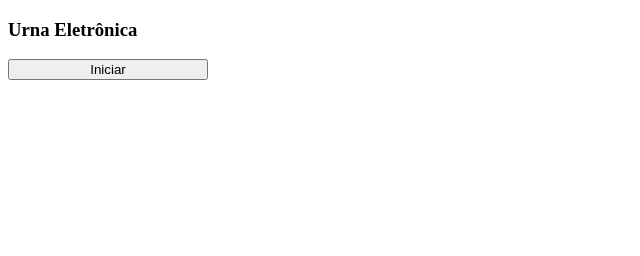
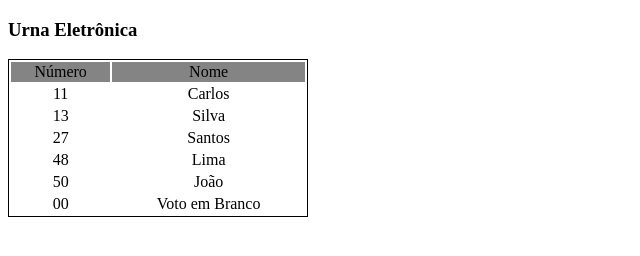
Before and after one commit to jlima32/urna-eletronica, a plain HTML site: page index.html in a window 1280 px wide. Shown: the whole page, without its empty margins (0-640 px from the left). Drawn offline with Linux system fonts and the light colour scheme.

Commit message:
fix: desafio 9 - array dos candidatos

```diff
--- a/index.html
+++ b/index.html
@@ -11,21 +11,35 @@
 
     <h3>Urna Eletrônica</h3>
 
-    <button type="submit" onclick="nomeCandidatos()">Iniciar</button>
-    <br>
+    <!-- <button type="submit" onclick="nomeCandidatos()">Iniciar</button>
+    <br> -->
 
+    <table id="table">
+        <thead>
+            <tr>
+                <td>Número</td>
+                <td>Nome</td>
+            </tr>
+        </thead>
+        <tbody>
 
+        </tbody>
+    </table>
 
-    <h4 id="opcoes"></h4>
+    <div id="teste">
+
+    </div>
+
+    <!-- <h4 id="opcoes"></h4>
     <p><span id="candidato1"></span></p>
     <p><span id="candidato2"></span></p>
     <p><span id="candidato3"></span></p>
     <p><span id="branco"></span></p>
 
-    <!-- <div id="iniciar"></div> -->
+    <div id="iniciar"></div>
 
     <div id="hashInicial"></div>
-    <div id="hashFinal"></div>
+    <div id="hashFinal"></div> -->
 
     <script src="./urnaEletronica.js"></script>
     <script src="./sha256.js"></script>
--- a/style.css
+++ b/style.css
@@ -6,3 +6,12 @@ button {
 #hashInicial, #hashFinal  {
     display: none;
 }
+
+table {
+    border: 1px solid #000;
+    width: 300px;
+    text-align: center;
+}
+thead{
+    background-color: #858484;
+}
--- a/urnaEletronica.js
+++ b/urnaEletronica.js
@@ -145,6 +145,29 @@ function urnaEletronica() {
 
 }
 
+
+nomeCandidatos();
+
+function nomeCandidatos() {
+
+let rowCandidatos = document.querySelector('#table>tbody');
+
+    let candidatos = [
+        ['Carlos', 'Silva', 'Santos', 'Lima','João','Voto em Branco'],
+        [11,13,27,48,50,'00']
+       ]
+
+       for (let i = 0; i < candidatos[0].length; i++) {
+        rowCandidatos.innerHTML += `
+        <tr>
+           <td>${candidatos[1][i]}</td>
+           <td>${candidatos[0][i]}</td>
+        </tr>`;
+
+       }
+
+    }
+
 criarHash('urnaEletronica.js').then(valor => {
 document.getElementById('hashInicial').innerHTML = valor;
 })
@@ -187,26 +210,6 @@ function compararHash(hashInicial,hashFinal){
     }
 }
 
-function nomeCandidatos() {
-
-let candidatos = [
-    ['Carlos', 'Silva', 'Santos', 'Lima','João','Branco'],
-    [11,13,27,48,50,'00']
-   ]
-
-   for (let i = 0; i < candidatos[0].length; i++) {
-    console.log(candidatos[0][i]);
-    for (let j = 0; j < 1; j++) {
-        console.log(candidatos[1][i]);
-
-    }
-
-   }
-
-}
-
-
-
 function encerrarVotacao(){
     setTimeout(() => {
         compararHash(hashInicial.innerText,hashFinal.innerText)
```
